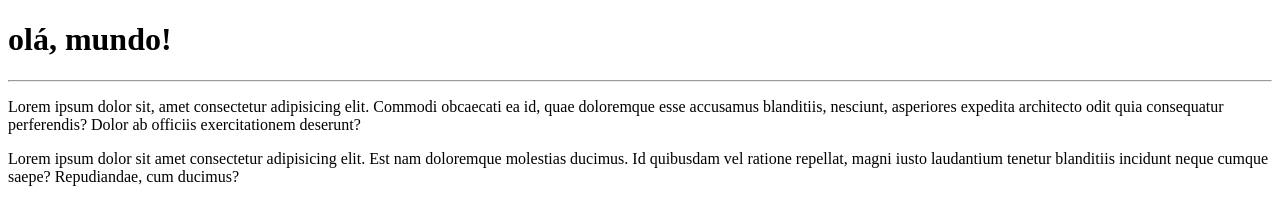
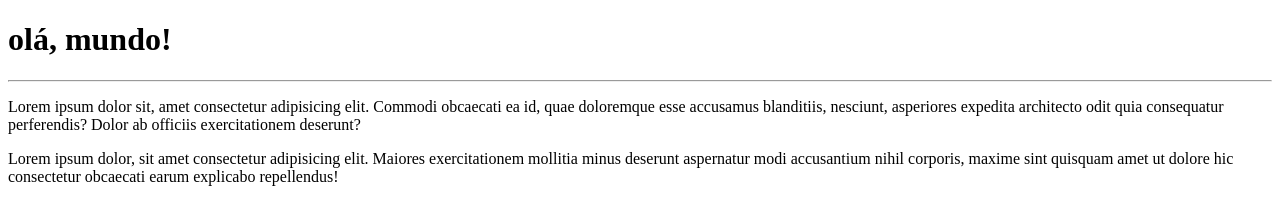
Before and after one commit to jairocoelho73/Ola-Mundo, a plain HTML site: page Site-exemplo/index.html in a window 1280 px wide. Drawn offline with Linux system fonts and the light colour scheme.

Commit message:
Update index.html

```diff
--- a/Site-exemplo/index.html
+++ b/Site-exemplo/index.html
@@ -9,6 +9,6 @@
     <h1>olá, mundo!</h1>
     <hr>
     <p>Lorem ipsum dolor sit, amet consectetur adipisicing elit. Commodi obcaecati ea id, quae doloremque esse accusamus blanditiis, nesciunt, asperiores expedita architecto odit quia consequatur perferendis? Dolor ab officiis exercitationem deserunt?</p>
-    Lorem ipsum dolor sit amet consectetur adipisicing elit. Est nam doloremque molestias ducimus. Id quibusdam vel ratione repellat, magni iusto laudantium tenetur blanditiis incidunt neque cumque saepe? Repudiandae, cum ducimus?
+    <p>Lorem ipsum dolor, sit amet consectetur adipisicing elit. Maiores exercitationem mollitia minus deserunt aspernatur modi accusantium nihil corporis, maxime sint quisquam amet ut dolore hic consectetur obcaecati earum explicabo repellendus!</p>
 </body>
 </html>
```
